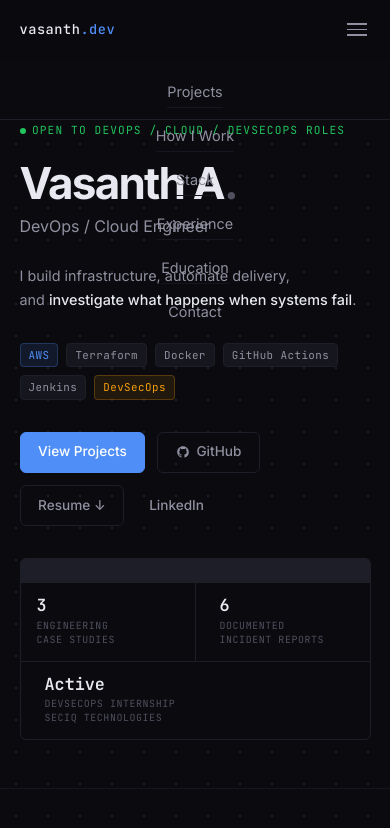
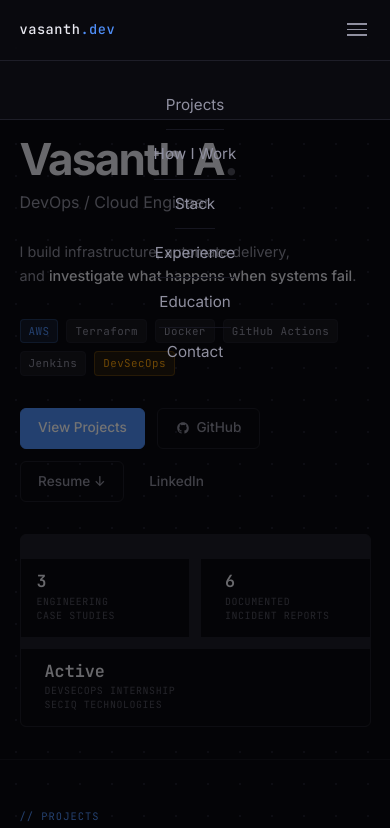
Before and after one commit to vasanth-1604/vasanth-1604.github.io, a plain HTML site: page index.html in a window 390 px wide. Both pictures are taken after a click on the button "Toggle menu". Shown: the top 828 px of the page. Drawn offline with Linux system fonts and the light colour scheme.

Commit message:
fix mobile nav: solid backdrop, scroll lock, spacing overhaul

```diff
--- a/index.html
+++ b/index.html
@@ -54,6 +54,7 @@
   <a href="#education">Education</a>
   <a href="#contact">Contact</a>
 </nav>
+<div class="nav-backdrop" id="nav-backdrop" aria-hidden="true"></div>
 
 <!-- ═══════════════════════════ HERO ══════════════════════════ -->
 <section id="hero" aria-label="Introduction">
--- a/script.js
+++ b/script.js
@@ -29,18 +29,38 @@
 (function () {
   const hamburger  = document.getElementById('hamburger');
   const mobileMenu = document.getElementById('nav-mobile');
+  const backdrop   = document.getElementById('nav-backdrop');
   if (!hamburger || !mobileMenu) return;
 
+  function openNav() {
+    mobileMenu.classList.add('open');
+    backdrop && backdrop.classList.add('open');
+    document.body.classList.add('nav-open');
+    hamburger.setAttribute('aria-expanded', 'true');
+  }
+
+  function closeNav() {
+    mobileMenu.classList.remove('open');
+    backdrop && backdrop.classList.remove('open');
+    document.body.classList.remove('nav-open');
+    hamburger.setAttribute('aria-expanded', 'false');
+  }
+
   hamburger.addEventListener('click', () => {
-    const isOpen = mobileMenu.classList.toggle('open');
-    hamburger.setAttribute('aria-expanded', String(isOpen));
+    mobileMenu.classList.contains('open') ? closeNav() : openNav();
   });
 
+  // Close when a nav link is tapped
   mobileMenu.querySelectorAll('a').forEach(a => {
-    a.addEventListener('click', () => {
-      mobileMenu.classList.remove('open');
-      hamburger.setAttribute('aria-expanded', 'false');
-    });
+    a.addEventListener('click', closeNav);
+  });
+
+  // Close when backdrop is tapped
+  backdrop && backdrop.addEventListener('click', closeNav);
+
+  // Close on Escape
+  document.addEventListener('keydown', e => {
+    if (e.key === 'Escape' && mobileMenu.classList.contains('open')) closeNav();
   });
 })();
 
--- a/style.css
+++ b/style.css
@@ -258,21 +258,39 @@
   top: var(--nav-h);
   left: 0;
   right: 0;
-  background: var(--bg-base);
+  /* fully opaque — no bleed-through from dot grid or page content */
+  background: #0a0a0f;
+  border-top: 1px solid var(--border);
   border-bottom: 1px solid var(--border);
-  padding: 1rem clamp(1rem, 5vw, 2rem);
+  padding: 1.25rem clamp(1rem, 5vw, 2rem);
   flex-direction: column;
-  gap: 0.75rem;
+  gap: 0;
   z-index: 99;
 }
 .nav-mobile.open { display: flex; }
 .nav-mobile a {
-  font-size: 0.9rem;
-  color: var(--text-2);
-  padding-block: 0.25rem;
+  font-size: 0.95rem;
+  color: var(--text-2);
+  padding: 0.75rem 0;
   border-bottom: 1px solid var(--border-dim);
+  display: block;
 }
 .nav-mobile a:last-child { border-bottom: none; }
+.nav-mobile a:active { color: var(--text); }
+
+/* Backdrop — blocks page content behind open mobile nav */
+.nav-backdrop {
+  display: none;
+  position: fixed;
+  inset: 0;
+  top: var(--nav-h);
+  background: rgba(0, 0, 0, 0.55);
+  z-index: 98;
+}
+.nav-backdrop.open { display: block; }
+
+/* Lock body scroll when mobile nav is open */
+body.nav-open { overflow: hidden; }
 
 /* ── HERO ────────────────────────────────────────────────── */
 #hero {
@@ -1459,10 +1477,80 @@
 ::-webkit-scrollbar-thumb { background: var(--border); border-radius: 3px; }
 ::-webkit-scrollbar-thumb:hover { background: var(--text-3); }
 
-/* ── RESPONSIVE MOBILE NAV ───────────────────────────────── */
+/* ── RESPONSIVE MOBILE ───────────────────────────────────── */
 @media (max-width: 768px) {
   .nav-links { display: none; }
   .hamburger { display: flex; }
+
+  /* Prevent horizontal overflow on narrow viewports */
+  section, .container {
+    overflow-x: hidden;
+  }
+
+  /* Hero — reduce top padding so content isn't buried */
+  #hero {
+    padding-top: calc(var(--nav-h) + 2rem);
+    padding-bottom: 2rem;
+  }
+
+  /* Case study grids: stack to single column */
+  .cs-body, .cs-body--wide {
+    grid-template-columns: 1fr !important;
+  }
+
+  /* Metrics strip: 2-across on mobile instead of 4 */
+  .cs-metrics-strip {
+    grid-template-columns: repeat(2, 1fr);
+  }
+
+  /* Phase roadmap: 2-column on mobile */
+  .phase-roadmap {
+    grid-template-columns: repeat(2, 1fr);
+  }
+
+  /* Incident board: single column on mobile */
+  .incident-board {
+    grid-template-columns: 1fr;
+  }
+
+  /* Section spacing — tighter on phone */
+  section {
+    padding-block: 3rem;
+  }
+
+  /* Hero context bar: stack vertically on very narrow */
+  .hero-context {
+    grid-template-columns: 1fr 1fr;
+    gap: 0.75rem;
+  }
+
+  /* Principles grid: single column */
+  .principles-grid {
+    grid-template-columns: 1fr;
+  }
+
+  /* Stack grid: 2 columns */
+  .stack-grid {
+    grid-template-columns: repeat(2, 1fr);
+  }
+
+  /* Timeline: no left margin overflow */
+  .timeline {
+    padding-left: 0;
+  }
+  .timeline-item {
+    padding-left: 1.25rem;
+  }
+
+  /* Full-width metric strips don't overflow */
+  .cs-metrics-strip-value {
+    font-size: clamp(1.1rem, 4vw, 1.5rem);
+  }
+
+  /* Arch flow steps readable at phone width */
+  .arch-steps {
+    gap: 0.5rem;
+  }
 }
 
 /* ── REDUCED MOTION ──────────────────────────────────────── */
```
